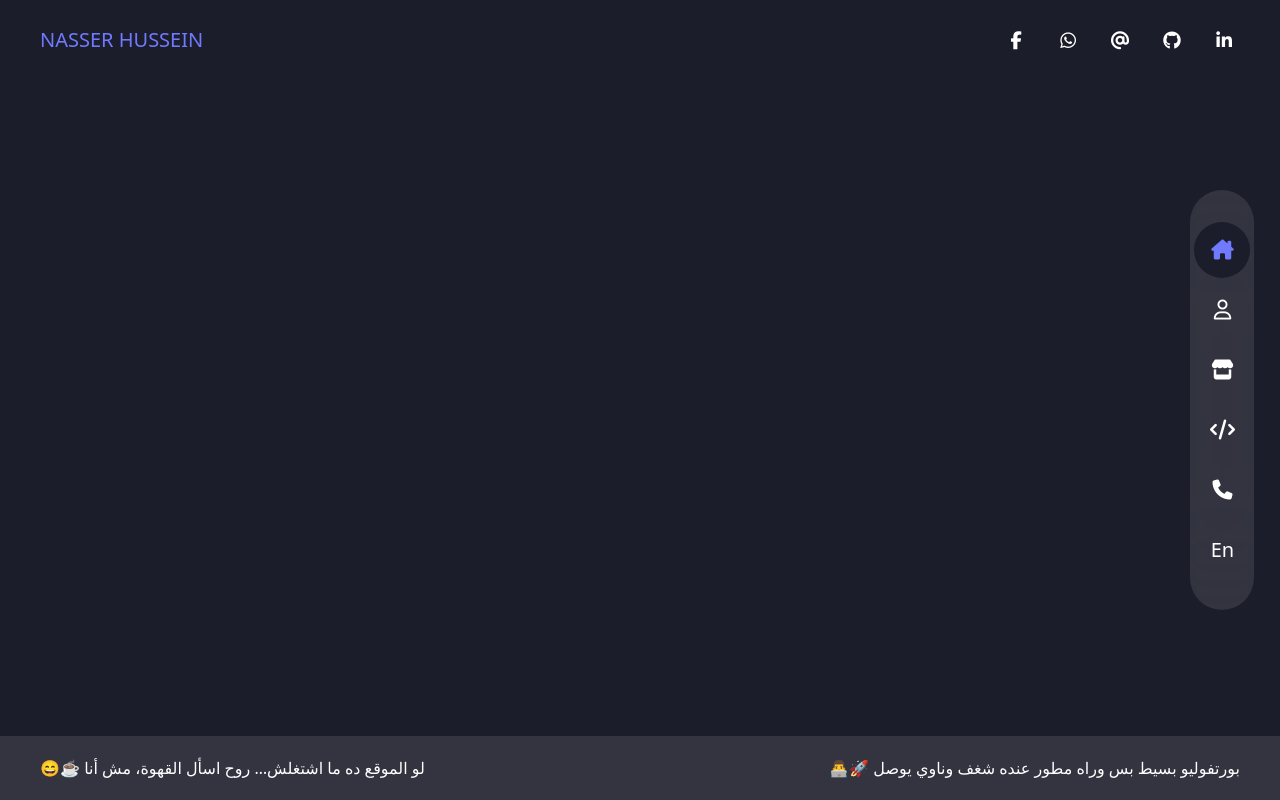
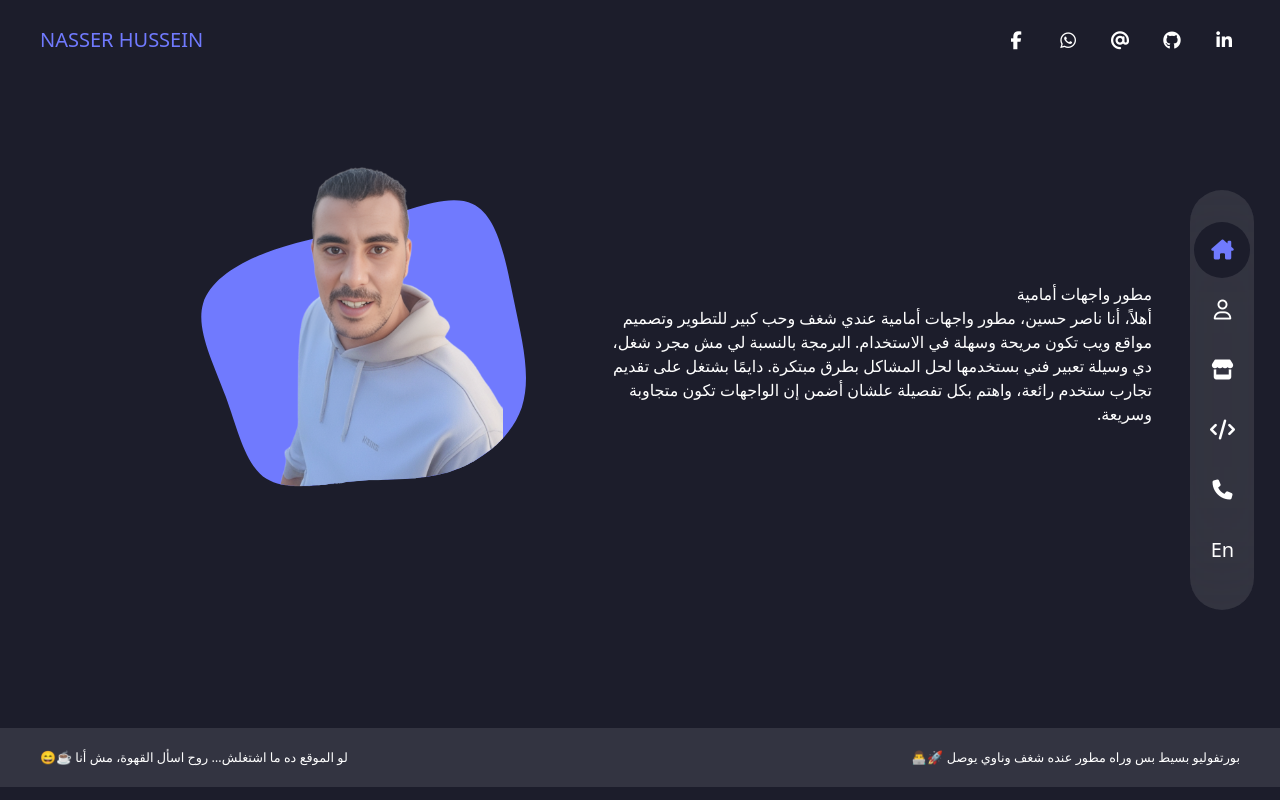
Before and after one commit to Nasser-H/nasser-portfolio, a Next.js app: page / in a window 1280 px wide. Built offline with nearby package versions, Linux system fonts and the light colour scheme.

Commit message:
add home page

```diff
--- a/src/app/_Components/Navbar/page.tsx
+++ b/src/app/_Components/Navbar/page.tsx
@@ -13,7 +13,7 @@ export default function NavBar() {
     ];
     const pathName = usePathname();
   return <>
-  <nav className='fixed lg:right-[2%] bottom-0 w-full lg:w-auto lg:h-screen flex lg:flex-col justify-center'>
+  <nav className='fixed lg:right-[2%] bottom-0 w-full lg:w-auto lg:h-screen flex lg:flex-col justify-center z-40'>
     <ul className='text-white text-xl flex lg:block justify-center bg-bgSecond backdrop-blur-3xl w-full lg:py-8 px-8 lg:rounded-full rounded-t-xl lg:px-1 py-1 space-y-1'>
         {navs.map((nav : {text: string, link: string} ,index : number) =>
               <li key={index} className={`size-14 ${pathName == nav.link ? 'bg-bgMain text-main -translate-y-1/2 lg:translate-y-0' : 'hover:bg-main'} rounded-full flex justify-center items-center cursor-pointer`}><Link href={''}><i className={nav.text}></i></Link></li>
--- a/src/app/_Components/footer/page.tsx
+++ b/src/app/_Components/footer/page.tsx
@@ -2,8 +2,8 @@ import React from 'react'
 
 export default function Footer() {
   return <>
-  <footer className='fixed bottom-0 left-0 right-0 px-4 lg:px-10 lg:py-5 pt-2 bg-bgSecond'>
-    <div className='text-white flex lg:flex-row lg:justify-between flex-col-reverse text-center items-center gap-y-3 lg:mb-0 mb-24 md:text-[1rem] text-[0.7rem]'>
+  <footer className='static  px-4 lg:px-10 lg:py-5 pt-6 bg-bgSecond z-10'>
+    <div className='text-white flex lg:flex-row lg:justify-between flex-col-reverse text-center items-center gap-y-3 lg:pb-0 pb-24 md:text-[0.8rem] text-[0.7rem]'>
       <p dir='rtl'>لو الموقع ده ما اشتغلش… روح اسأل القهوة، مش أنا ☕😄</p>
       <p dir='rtl'>بورتفوليو بسيط بس وراه مطور عنده شغف وناوي يوصل 🚀👨‍💻</p>
     </div>
--- a/src/app/layout.tsx
+++ b/src/app/layout.tsx
@@ -2,6 +2,9 @@ import type { Metadata } from "next";
 import { Geist, Geist_Mono } from "next/font/google";
 import "./globals.css";
 import '@fortawesome/fontawesome-free/css/all.min.css';
+import TopBar from "./_components/topbar/page";
+import NavBar from "./_components/navbar/page";
+import Footer from "./_components/footer/page";
 
 const geistSans = Geist({
   variable: "--font-geist-sans",
@@ -34,7 +37,12 @@ export default function RootLayout({
   return (
     <html lang="en">
       <body className={`${geistSans.variable} ${geistMono.variable} bg-bgMain`}>
-        {children}
+          <TopBar/>
+          <NavBar/>
+          <div className="wrapper min-h-[77.1vh] lg:min-h-[91vh] pt-32 xl:pt-0 flex items-center">
+            {children}
+          </div>
+          <Footer/>
       </body>
     </html>
   );
--- a/src/app/page.tsx
+++ b/src/app/page.tsx
@@ -1,13 +1,25 @@
 import React from 'react'
-import TopBar from './_components/topbar/page';
-import NavBar from './_components/navbar/page';
-import Footer from './_components/footer/page';
-
+import nasserImag from '../assets/nasser hussein.png';
+import Image from 'next/image';
 export default function Home() {
   return <>
-  <TopBar/>
-  <NavBar/>
-  {/* <div>Home</div> */}
-  <Footer/>
+  <div className='flex justify-center mb-5 items-center lg:px-32 px-6  text-white'>
+    <div className='w-[45%] relative'>
+      <svg viewBox="0 0 200 200" xmlns="http://www.w3.org/2000/svg">
+        <path fill="#707AFE" d="M49.6,-65.3C60.7,-60.1,63.8,-40.9,67.5,-23.4C71.1,-5.9,75.2,9.9,70.9,23C66.5,36,53.7,46.2,40.5,50.6C27.3,55,13.7,53.7,-0.9,54.9C-15.4,56.1,-30.7,59.7,-39.9,54C-49.1,48.2,-52.2,33.1,-57.6,18.3C-63,3.5,-70.7,-11,-67.4,-22.1C-64.1,-33.2,-49.7,-40.9,-36.6,-45.4C-23.5,-50,-11.8,-51.4,3.7,-56.5C19.2,-61.6,38.4,-70.5,49.6,-65.3Z" transform="translate(100 100)" />
+      </svg>
+      <picture className='absolute bottom-[14.7%] w-[71%] start-[17.9%]'><Image width={453} height={604} src={nasserImag} alt="" /></picture>
+    </div>
+    <div className='w-[55%]'>
+      <h1 dir='rtl'>مطور واجهات أمامية</h1>
+      <p dir='rtl'>
+        أهلاً، أنا ناصر حسين، مطور واجهات أمامية عندي شغف وحب كبير للتطوير وتصميم
+        مواقع ويب تكون مريحة وسهلة في الاستخدام. البرمجة بالنسبة لي مش مجرد شغل،
+        دي وسيلة تعبير فني بستخدمها لحل المشاكل بطرق مبتكرة. دايمًا بشتغل على تقديم تجارب
+        ستخدم رائعة، واهتم بكل تفصيلة علشان أضمن إن الواجهات تكون متجاوبة وسريعة.
+
+      </p>
+    </div>
+  </div>
   </>
 }
```
Also changed, not shown: src/assets/nasser hussein.png (added).
